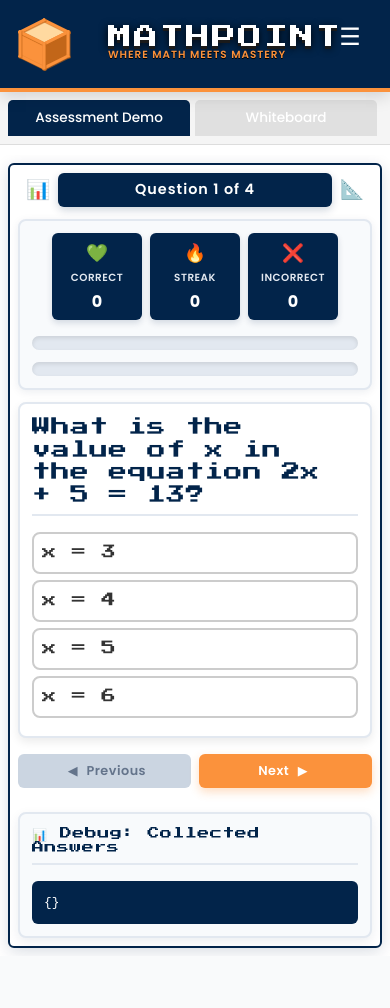
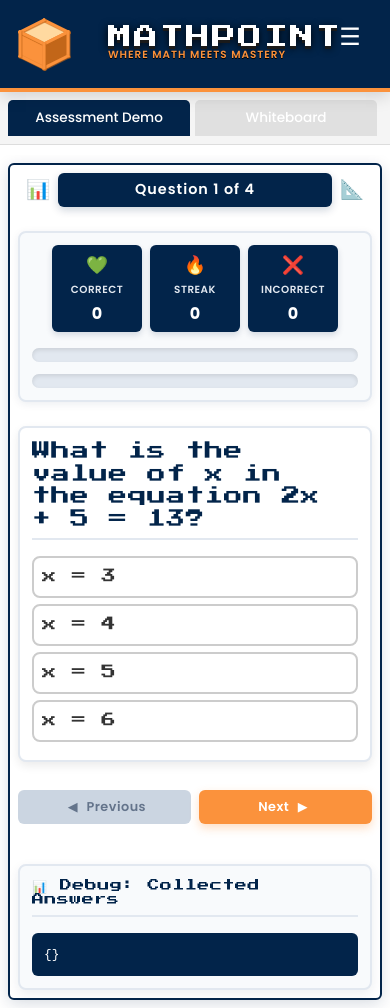
Before and after one commit to jk719/mathpoint, a React (Vite) app: page / in a window 390 px wide. Before the commit the page ends 956 px from the top, so only its background shows below. Built offline with nearby package versions, Linux system fonts and the light colour scheme.

Commit message:
Update QuestionDemo layout: full-width and full-height design for immersive learning experience on all devices

```diff
--- a/src/components/QuestionDemo.css
+++ b/src/components/QuestionDemo.css
@@ -1,6 +1,6 @@
 .mathpoint-theme {
-  max-width: 800px;
-  width: 90%;
+  width: 100%;
+  max-width: 100%; /* Allow full width on all screens including desktop */
   margin: 0 auto;
   padding: 1rem;
   font-family: 'Poppins', sans-serif;
@@ -9,6 +9,9 @@
   border-radius: 8px;
   box-shadow: 0 4px 16px rgba(2, 36, 74, 0.15);
   min-width: 320px;
+  min-height: calc(85vh - 100px); /* Take up most of viewport height minus header */
+  display: flex;
+  flex-direction: column;
 }
 
 /* Question header with icons */
@@ -202,6 +205,7 @@
   100% { box-shadow: 0 4px 12px rgba(2, 36, 74, 0.1); }
 }
 
+/* Ensure question container expands but doesn't overflow */
 .question-container {
   background-color: #ffffff;
   border: 2px solid #e2e8f0;
@@ -209,8 +213,7 @@
   box-shadow: 0 4px 10px rgba(0, 0, 0, 0.08);
   padding: 1.5rem;
   margin: 1.5rem 0;
-  min-height: 280px;
-  max-height: 40vh;
+  flex: 1;
   overflow-y: auto;
   position: relative;
   animation: subtle-focus 2s ease-in-out;
@@ -278,12 +281,14 @@
 
 /* Debug section */
 .debug {
-  margin-top: 2rem;
+  margin-top: 1rem;
   padding: 1rem;
   background-color: #f8fafc;
   border: 2px solid #e2e8f0;
   border-radius: 8px;
   box-shadow: 0 4px 12px rgba(2, 36, 74, 0.08);
+  max-height: 200px;
+  overflow-y: auto;
 }
 
 .debug h3 {
@@ -346,11 +351,10 @@
     max-width: 100%;
     padding: 0.75rem;
     border-width: 3px;
+    min-height: calc(90vh - 80px); /* Adjust for smaller header on mobile */
   }
 
   .question-container {
-    min-height: 250px;
-    max-height: 50vh; /* Allow more vertical space on tablets */
     padding: 1rem;
     margin: 1rem 0;
   }
@@ -405,6 +409,7 @@
     border-width: 2px;
     border-radius: 6px;
     min-width: 280px; /* Ensure minimum width works on small devices */
+    min-height: calc(92vh - 70px); /* Adjust for even smaller header on mobile */
   }
 
   .question-container {
```
